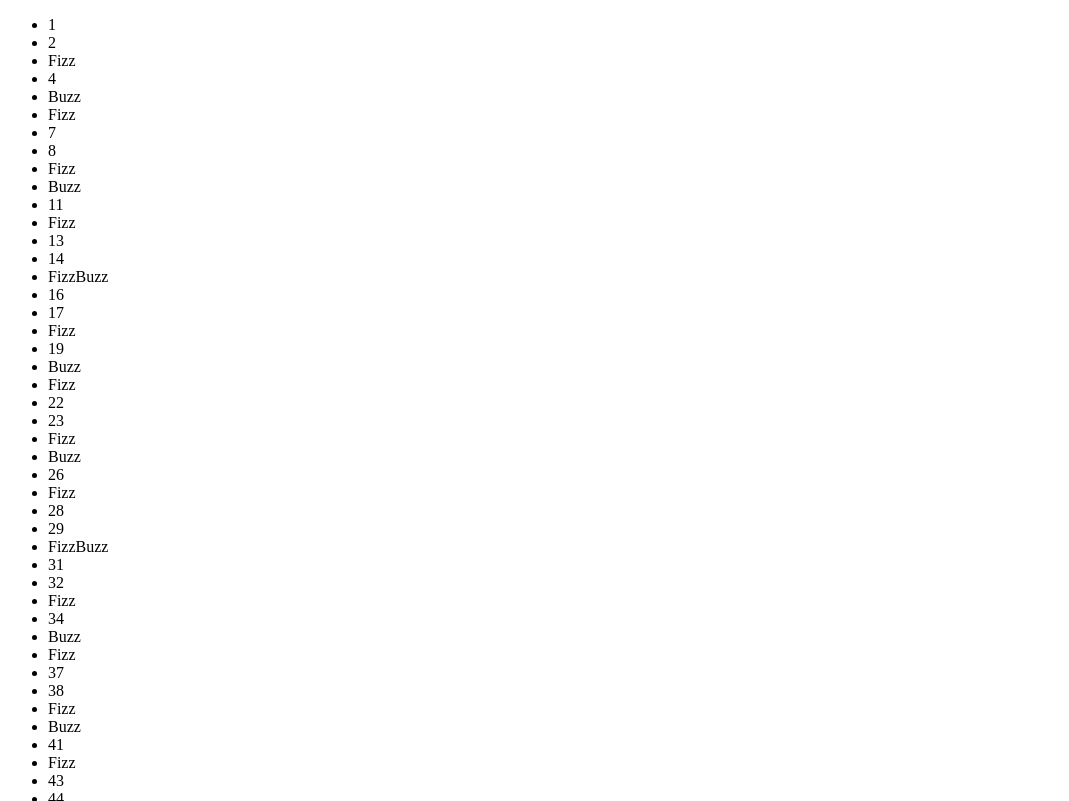
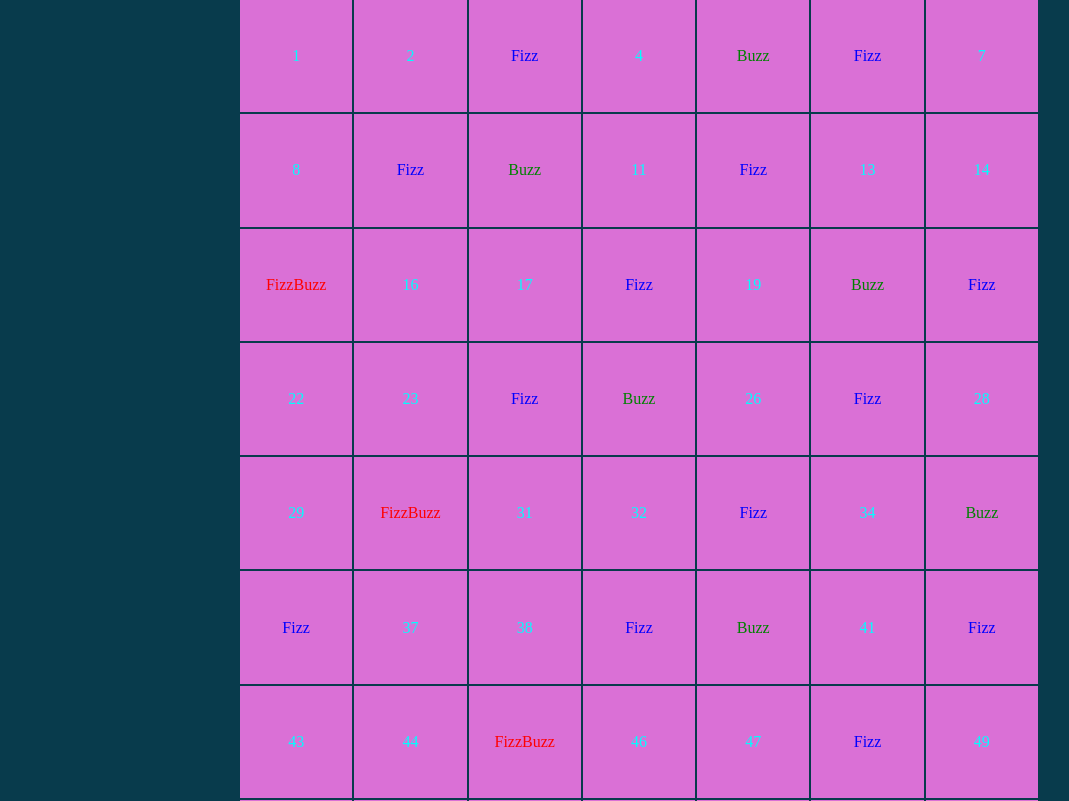
Before and after one commit to StefDev1801/js-fizzbuzz, a plain HTML site: page index.html in a window 1280 px wide. Shown: the top 801 px of the page, without its empty margins (0-1069 px from the left). Drawn offline with Linux system fonts and the light colour scheme.

Commit message:
add style to my list

```diff
--- a/assets/css/style.css
+++ b/assets/css/style.css
@@ -5,3 +5,40 @@
     --fb-bg_numbers:#1389b2;
     --fb-bg_fizzbuzz:#f0466f;
 }
+*{
+    margin: 0;
+    padding: 0;
+    box-sizing: border-box;
+}
+body{
+    background-color: var(--fb-bg_body);
+}
+.full_list{
+    width: 80%;
+    max-width: 800px;
+    margin: auto;
+    display: flex;
+    flex-wrap: wrap;
+    gap: 2px;
+}
+.square{
+    width: calc(( 100%/7 ) - 2px );
+    aspect-ratio: 1;
+    background-color: orchid;
+    list-style-type: none;
+    display: flex;
+    justify-content: center;
+    align-items: center;
+}
+.fizzbuzz{
+    color: red;
+}
+.fizz{
+    color: blue;
+}
+.buzz{
+    color: green;
+}
+.number{
+    color: aqua;
+}
--- a/assets/js/main.js
+++ b/assets/js/main.js
@@ -11,41 +11,48 @@ console.log(ul);
 //posso usarlo per dargli una classe così da poterlo far diventare un quadrato tramite css
 
 
-//const elementAdd = document.querySelector('.full_list')
-//const textnode = document.createTextNode
-
 
 for (let i = 1; i <= 100; i++){
 const li = document.createElement('li');//mi permette semplicemente di aggiungere un li figo
 
+    li.classList.add("square");//ho aggiunto una classe ai list item creati in questo modo
+
     //console.log(i); //just for checking
     if (i % 3 == 0) {
         if (i % 5 == 0) {
+//FIZZBUZZ
             console.log(fizzbuzz); //first milestone
         //elementAdd.innerHTML +=`<li>${fizzbuzz}</li> ` //not required
             li.append(fizzbuzz); //questo è quello che si vedrà dentro il mio list item
             //devo far sì che per ogni fizzbuzz che ho aggiungo un li
 
-
+            li.classList.add("fizzbuzz");//ho aggiunto una classe ai list item creati in questo modo
         }else{
+//FIZZ
             console.log(fizz); //first milestone
         //elementAdd.innerHTML +=`<li>${fizz}</li> `  //not required
             li.append(fizz);
 
+            li.classList.add("fizz");//ho aggiunto una classe ai list item creati in questo modo
 
 
         } //end if inside
     }else if(i % 5 == 0){
+//BUZZ
         console.log(buzz); //first milestone
         //elementAdd.innerHTML +=`<li>${buzz}</li> `  //not required
         li.append(buzz);
 
+        li.classList.add("buzz");//ho aggiunto una classe ai list item creati in questo modo
 
 
     }else{
+//NUMBER
         console.log(i); //first milestone
         //elementAdd.innerHTML +=`<li>${i}</li> `  //not required
         li.append(i);
+
+        li.classList.add("number");//ho aggiunto una classe ai list item creati in questo modo
 
     }
     ul.append(li);//ne metto uno che viene letto a fine ciclo
```
Also changed, not shown: 1 other file.
